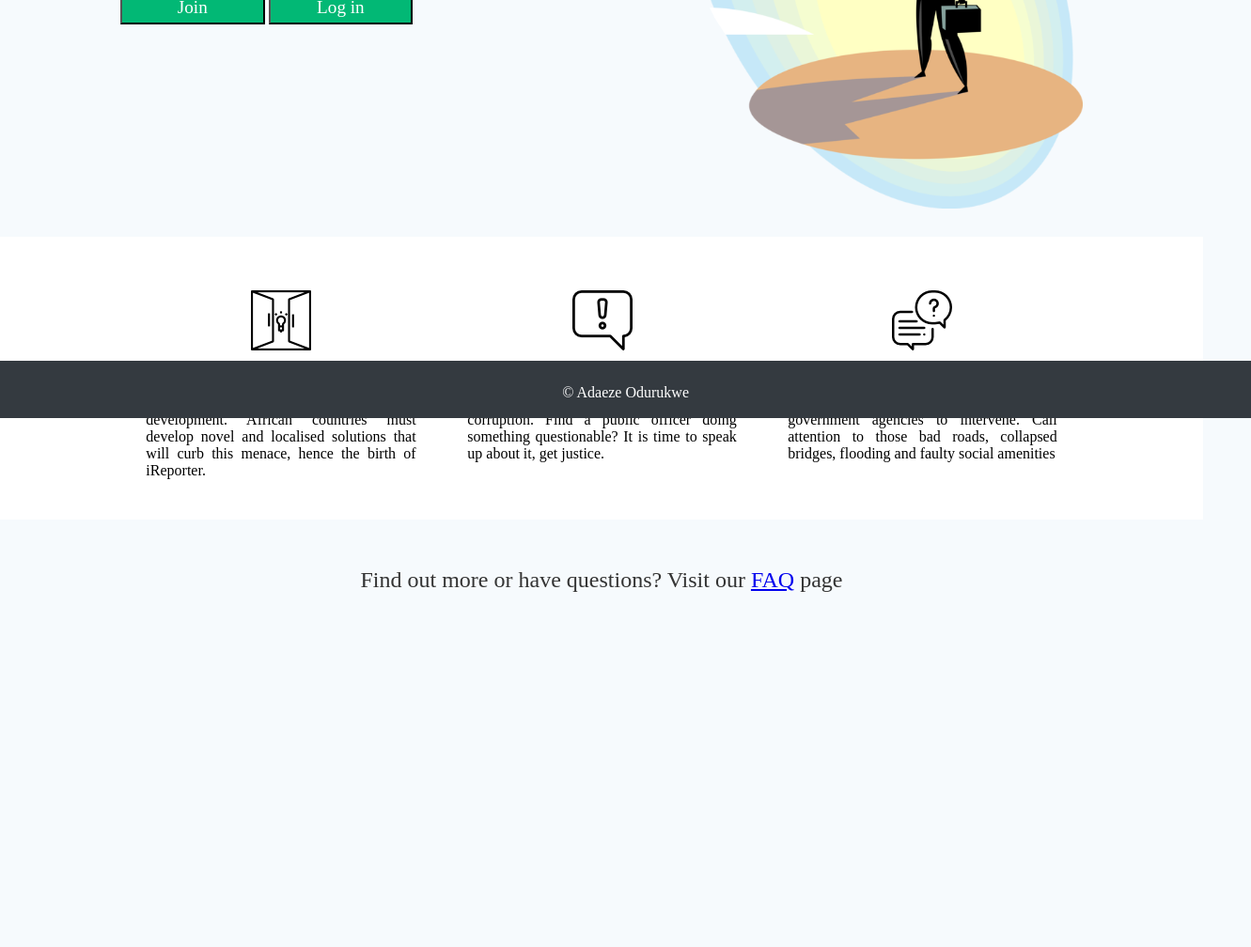
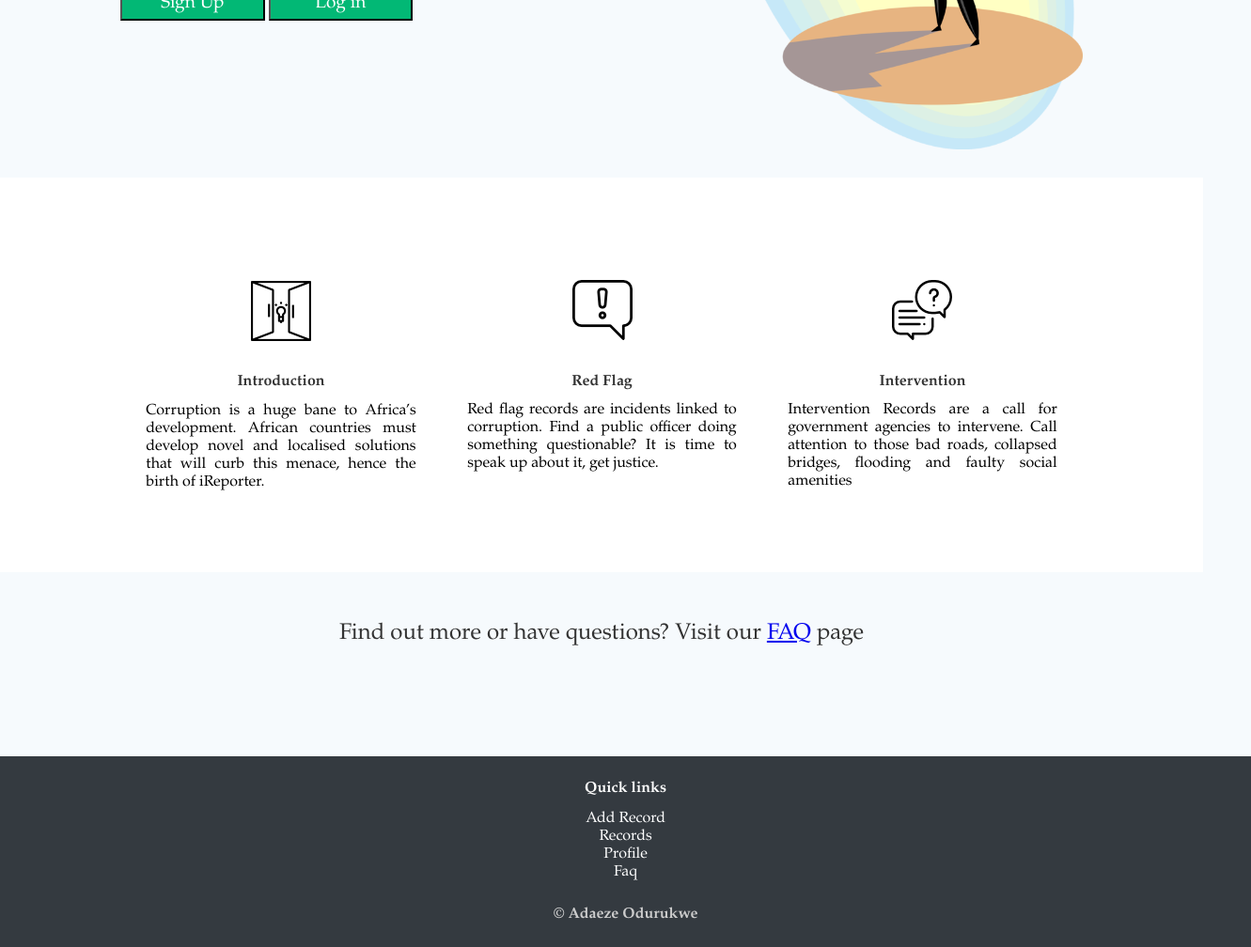
Before and after one commit to adaezeodurukwe/iReport, a website: page UI/index.html in a window 1280 px wide. Shown: the part 355-1363 px from the top of the page at 94% size, 1331 px wide, since content can reach past the window. Before the commit the page ends 1166 px from the top, so only its background shows below. Drawn offline with Linux system fonts and the light colour scheme.

Commit message:
Modify home page
- Added quick links to footer.
- Added padding to content.
- Changed font

```diff
--- a/UI/css/main.css
+++ b/UI/css/main.css
@@ -1,7 +1,7 @@
  *{
  	margin: 0;
  	padding: 0;
- 	font-family: "Times New Roman", Times, serif;
+ 	font-family: "Palatino Linotype", "Book Antiqua", Palatino, serif;
  }
 
 body{
@@ -9,7 +9,7 @@ body{
 }
 
 nav{
-	padding: 1%;
+	padding: 0.5%;
 	min-height: 30px;
 	border-bottom: solid 1px #ccc;
 }
@@ -41,7 +41,6 @@ nav h2{
 	color: #02309B;
 	width: 20%;
 	float: left;
-	/*grid-area: heading;*/
 }
 
 nav ul{
@@ -61,7 +60,7 @@ nav ul li a{
 .header{
 	width: 80%;
 	margin: auto;
-	height: 550px;
+	min-height: 500px;
 }
 
 img.menu{
@@ -72,13 +71,14 @@ img.menu{
 	padding-bottom: 5%;
 }
 
+
 .header-img{
 	float: right;
 	padding-top: 2%;
 }
 
 .header-img img{
-	height: 500px;
+	height: 450px;
 }
 
 .header-txt{
@@ -112,14 +112,13 @@ img.menu{
 	background: white;
 }
 
-.row1{
-	min-height: 100px;
-	padding-bottom: 5%;
+.down img{
+	display: block;
+	margin: auto;
 }
 
 .row{
 	min-height: 100px;
-
 }
 
 .content{
@@ -127,7 +126,7 @@ img.menu{
 	display: grid;
 	grid-template-columns: 33.4% 33.3% 33.3%;
 	margin: auto;
-	padding: 2% 0;
+	padding: 5% 0;
 }
 
 .item{
@@ -138,17 +137,18 @@ img.menu{
 
 .item img{
 	display: block;
-	margin: 5% auto;
+	margin: 10% auto;
 }
 
-.item h3{
+.item b{
+	display: block;
 	text-align: center;
-	padding: 1%;
+	padding: 2%;
 	color: #333;
 }
 
 .item p{
-	padding-top: 2%;
+	padding: 2% 0;
 	font-size: 1em;
 }
 
@@ -163,13 +163,24 @@ img.menu{
 
 footer{
 	background: #343a40;
-	height: 10px;
 	text-align: center;
 	color: white;
 	padding: 2%;
 	bottom: 0px;
     width: 100%;
-    position: fixed;
+}
+
+footer ul{
+	padding: 1%;
+}
+
+footer ul li{
+	list-style: none;
+}
+
+footer h4{
+	padding-top: 1%;
+	color: #ccc;
 }
 
 /*signup page*/
@@ -186,7 +197,8 @@ footer{
 
 .form-heading{
 	text-align: center;
-}
+/*	border-bottom: solid 1px #999;
+*/}
 
 .form-heading ul{
 	padding-bottom: 2%;
@@ -202,8 +214,8 @@ footer{
 	text-decoration: none;
 	color: black;
 	padding-bottom: 1%;
-	font-size: 1.5em;
-}
+/*	font-size: 1.5em;
+*/}
 
 .form-heading ul li a.active{
 	border-bottom: solid 2px #F08080;
@@ -272,8 +284,8 @@ footer{
 }
 
 .cards{
-	border: solid 1px #999;
-	background: #ffffff;
+/*	border: solid 1px #999;
+*/	background: #ffffff;
 	margin: 5%;
 	padding: 5%;
 	box-shadow: 1px 1px 1px #888888;
@@ -365,7 +377,7 @@ main{
 	margin: 5%;
 	padding: 2%;
 	border: solid 1px #ccc;
-	box-shadow: 2px 2px 2px #888888;
+	box-shadow: 2px 2px #888888;
 
 }
 
@@ -476,8 +488,8 @@ main button{
 }
 
 .max-cards{
-	border: solid 1px #999;
-	background: #ffffff;
+/*	border: solid 1px #999;
+*/	background: #ffffff;
 	margin: 2%;
 	padding: 2%;
 	box-shadow: 1px 1px 1px #888888;
@@ -528,7 +540,7 @@ main button{
 	}
 
 	[class*="item"]{
-		border-bottom: solid 1px #ccc;
+/*		border-bottom: solid 1px #ccc;*/
 		margin: 1%;
 		padding-bottom: 1%;
 	}
--- a/UI/index.html
+++ b/UI/index.html
@@ -19,8 +19,10 @@
 				<div class="links">
 					<ul>
 						<li><a href="records.html">Records |</a></li>
+						<li><a href="records.html">Profile |</a></li>
 						<li><a href="faq.html">Faq |</a></li>
-						<li><a href="profile.html">Profile</a></li>
+						<li><a href="signup.html">Sign Up |</a></li>
+						<li><a href="signin.html">Login</a></li>
 					</ul>
 				</div>
 			</div>
@@ -31,7 +33,7 @@
 			<p><a href="faq.html">Faq </a></p>
 			<p><a href="profile.html">Profile</a></p>
 			<p><a href="signin.html">Log in</a></p>
-			<p><a href="signup.html">Join</a></p>
+			<p><a href="signup.html">Sign Up</a></p>
 		</div>
 
 		<div class="header">
@@ -45,33 +47,31 @@
 				<p>Curb corruption,</p>
 				<p>Get attention to what neeeds fixing.</p>
 				<div class="header-button">
-					<button onclick="location.href='signup.html';">Join</button>
+					<button onclick="location.href='signup.html';">Sign Up</button>
 					<button onclick="location.href='signin.html';">Log in</button>
 				</div>
-
 			</div>
 		</div>
-
 		<div class="row bg-white">
 			<div class="content">
 				<div class="item">
 					<img src="img/opportunity.png">
-					<h3>Introduction</h3>
+					<b>Introduction</b>
 					<p>Corruption is a huge bane to Africa’s development. African countries must develop novel and localised solutions that will curb this menace, hence the birth of iReporter. </p>
 				</div>
 				<div class="item">
 					<img src="img/warning.png">
-					<h3>Red Flag</h3>
+					<b>Red Flag</b>
 					<p>Red flag records are incidents linked to corruption. Find a public officer doing something questionable? It is time to speak up about it, get justice.
 				</div>
 				<div class="item">
 					<img src="img/conversation.png">
-					<h3>Intervention</h3>
+					<b>Intervention</b>
 					<p>Intervention Records are a call for government agencies to intervene. Call attention to those bad roads, collapsed bridges, flooding and faulty social amenities</p>
 				</div>
 			</div>
 		</div>
-		<div class="row1">
+		<div class="row">
 			<div class="info">
 				<p>Find out more or have questions? Visit our <a href="faq.html">FAQ</a> page</p>
 			</div>
@@ -79,7 +79,15 @@
 
 	</div>
 	<footer>
-		<p>&copy Adaeze Odurukwe</p>
+		<b>Quick links</b>
+			<ul>
+				<li>Add Record</li>
+				<li>Records</li>
+				<li>Profile</li>
+				<li>Faq</li>
+			</ul>
+		</div>
+		<h4>&copy Adaeze Odurukwe</h4>
 	</footer>
 </body>
 </html>
```
Also changed, not shown: UI/signup.html (line endings or trailing spaces), 1 other file.
